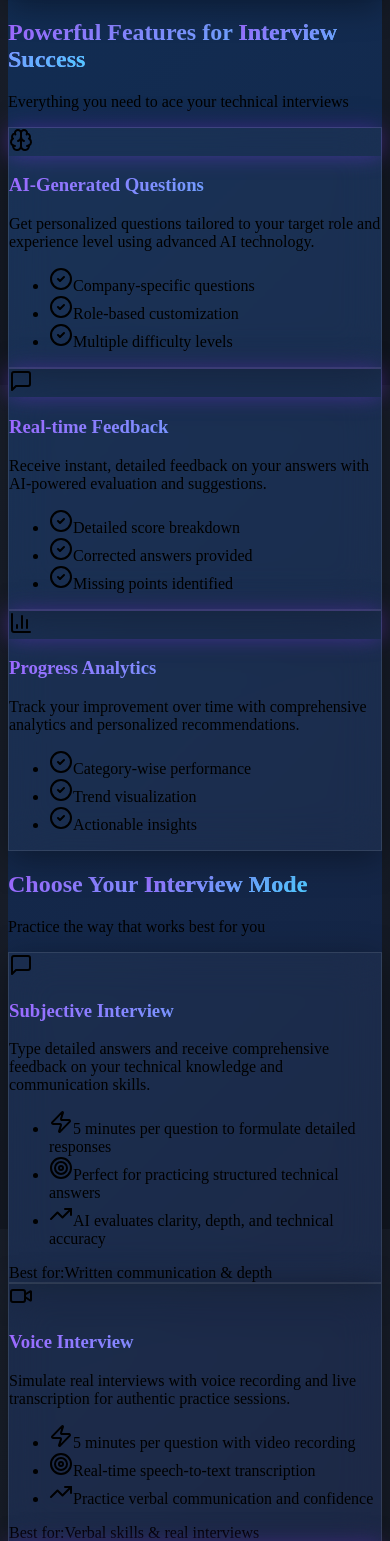
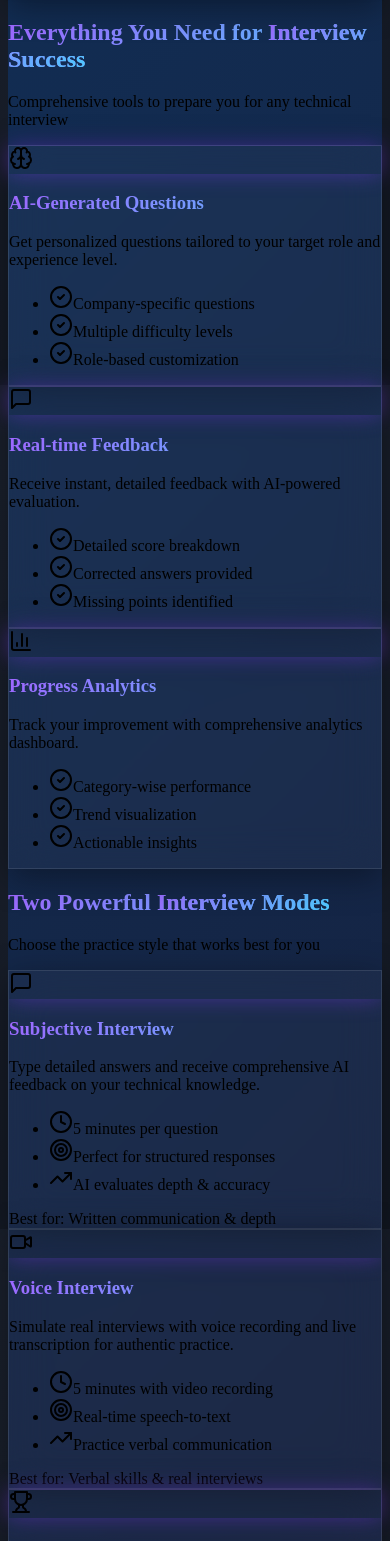
Before and after one commit to srinivas0721/InterviewBot, a React (Vite) app in the folder client/: page /interview/voice in a window 390 px wide. Shown: the part 459-2000 px from the top of the page. Built offline with nearby package versions, Linux system fonts and the light colour scheme; no server answers; a web font is replaced by a local one.

Commit message:
chnaged the UI2

```diff
--- a/client/src/pages/landing.tsx
+++ b/client/src/pages/landing.tsx
@@ -1,8 +1,8 @@
 import { useState } from "react";
 import { Button } from "@/components/ui/button";
 import { Card, CardContent } from "@/components/ui/card";
-import {AuthModal} from "@/components/auth-modal";
-import { Sparkles, Brain, TrendingUp, Award, Zap, Target, CheckCircle2, ArrowRight, Video, MessageSquare, BarChart3 } from "lucide-react";
+import { AuthModal } from "@/components/auth-modal";
+import { Sparkles, Brain, TrendingUp, Award, Zap, Target, CheckCircle2, ArrowRight, Video, MessageSquare, BarChart3, Clock, Trophy } from "lucide-react";
 
 export default function Landing() {
   const [showAuth, setShowAuth] = useState(false);
@@ -20,20 +20,11 @@ export default function Landing() {
 
   return (
     <div className="min-h-screen bg-animated">
-      {/* Hero Section */}
-      <div className="relative overflow-hidden">
-        {/* Animated Background Elements */}
-        <div className="absolute inset-0 overflow-hidden">
-          <div className="absolute -top-40 -right-40 w-80 h-80 bg-primary/20 rounded-full blur-3xl animate-pulse-slow"></div>
-          <div className="absolute -bottom-40 -left-40 w-80 h-80 bg-secondary/20 rounded-full blur-3xl animate-pulse-slow" style={{ animationDelay: '1s' }}></div>
-          <div className="absolute top-1/2 left-1/2 transform -translate-x-1/2 -translate-y-1/2 w-96 h-96 bg-accent/10 rounded-full blur-3xl animate-pulse-slow" style={{ animationDelay: '2s' }}></div>
-        </div>
-
       {/* Navigation */}
       <nav className="relative z-10 container mx-auto px-4 py-6">
         <div className="flex items-center justify-between">
           <div className="flex items-center space-x-2">
-              <div className="w-10 h-10 bg-gradient-to-br from-primary to-accent rounded-xl flex items-center justify-center">
+            <div className="w-10 h-10 bg-gradient-to-br from-primary to-accent rounded-xl flex items-center justify-center pulse-glow">
               <Brain className="w-6 h-6 text-white" />
             </div>
             <span className="text-2xl font-bold text-gradient">InterviewBot</span>
@@ -58,12 +49,12 @@ export default function Landing() {
         </div>
       </nav>
 
-        {/* Hero Content */}
-        <div className="relative z-10 container mx-auto px-4 py-20 md:py-32">
-          <div className="text-center max-w-4xl mx-auto">
-            <div className="inline-flex items-center space-x-2 px-4 py-2 bg-primary/10 rounded-full mb-8 border border-primary/20">
+      {/* Hero Section */}
+      <div className="relative z-10 container mx-auto px-4 py-16 md:py-24">
+        <div className="text-center max-w-5xl mx-auto">
+          <div className="inline-flex items-center space-x-2 px-4 py-2 bg-primary/10 rounded-full mb-6 border border-primary/20">
             <Sparkles className="w-4 h-4 text-primary" />
-              <span className="text-sm text-primary font-semibold">AI-Powered Interview Practice</span>
+            <span className="text-sm text-primary font-semibold">AI-Powered Interview Practice Platform</span>
           </div>
 
           <h1 className="text-5xl md:text-7xl font-bold mb-6 leading-tight">
@@ -72,15 +63,15 @@ export default function Landing() {
             <span className="text-gradient">Technical Interview</span>
           </h1>
 
-            <p className="text-xl md:text-2xl text-muted-foreground mb-12 max-w-2xl mx-auto">
+          <p className="text-xl md:text-2xl text-muted-foreground mb-10 max-w-3xl mx-auto">
             Practice with AI-generated questions, get instant feedback, and track your progress with our intelligent interview platform.
           </p>
 
-            <div className="flex flex-col sm:flex-row items-center justify-center space-y-4 sm:space-y-0 sm:space-x-4">
+          <div className="flex flex-col sm:flex-row items-center justify-center gap-4 mb-12">
             <Button
               size="lg"
               onClick={handleGetStarted}
-                className="btn-gradient px-8 py-6 text-lg w-full sm:w-auto"
+              className="btn-gradient px-10 py-6 text-lg w-full sm:w-auto shadow-2xl hover-lift"
             >
               Start Practicing Now
               <ArrowRight className="ml-2 w-5 h-5" />
@@ -88,7 +79,7 @@ export default function Landing() {
             <Button
               size="lg"
               variant="outline"
-                className="px-8 py-6 text-lg w-full sm:w-auto glass-card border-primary/20 hover:border-primary/40"
+              className="px-10 py-6 text-lg w-full sm:w-auto glass-card border-primary/30 hover:border-primary/50"
             >
               Watch Demo
               <Video className="ml-2 w-5 h-5" />
@@ -96,19 +87,18 @@ export default function Landing() {
           </div>
 
           {/* Stats */}
-            <div className="grid grid-cols-3 gap-8 mt-16 max-w-2xl mx-auto">
-              <div className="glass-card p-4 rounded-xl">
-                <div className="text-3xl font-bold text-gradient mb-1">10K+</div>
+          <div className="grid grid-cols-3 gap-6 max-w-3xl mx-auto">
+            <div className="glass-card p-6 rounded-xl hover-lift">
+              <div className="text-4xl font-bold text-gradient mb-2">10K+</div>
               <div className="text-sm text-muted-foreground">Interviews Completed</div>
             </div>
-              <div className="glass-card p-4 rounded-xl">
-                <div className="text-3xl font-bold text-gradient mb-1">95%</div>
+            <div className="glass-card p-6 rounded-xl hover-lift">
+              <div className="text-4xl font-bold text-gradient mb-2">95%</div>
               <div className="text-sm text-muted-foreground">Success Rate</div>
             </div>
-              <div className="glass-card p-4 rounded-xl">
-                <div className="text-3xl font-bold text-gradient mb-1">4.9★</div>
+            <div className="glass-card p-6 rounded-xl hover-lift">
+              <div className="text-4xl font-bold text-gradient mb-2">4.9★</div>
               <div className="text-sm text-muted-foreground">User Rating</div>
-              </div>
             </div>
           </div>
         </div>
@@ -116,39 +106,39 @@ export default function Landing() {
 
       {/* Features Section */}
       <div className="relative z-10 container mx-auto px-4 py-20">
-        <div className="text-center mb-16">
-          <h2 className="text-4xl font-bold mb-4">
-            Powerful Features for
+        <div className="text-center mb-12">
+          <h2 className="text-4xl md:text-5xl font-bold mb-4">
+            Everything You Need for
             <span className="text-gradient"> Interview Success</span>
           </h2>
           <p className="text-xl text-muted-foreground max-w-2xl mx-auto">
-            Everything you need to ace your technical interviews
+            Comprehensive tools to prepare you for any technical interview
           </p>
         </div>
 
-        <div className="grid md:grid-cols-3 gap-8">
+        <div className="grid md:grid-cols-3 gap-6 max-w-6xl mx-auto">
           {/* Feature 1 */}
           <Card className="glass-card hover-lift border-primary/20">
-            <CardContent className="p-8">
-              <div className="w-14 h-14 bg-gradient-to-br from-primary to-primary-glow rounded-2xl flex items-center justify-center mb-6 pulse-glow">
+            <CardContent className="p-6">
+              <div className="w-14 h-14 bg-gradient-to-br from-primary to-primary-glow rounded-2xl flex items-center justify-center mb-4 pulse-glow">
                 <Brain className="w-7 h-7 text-white" />
               </div>
-              <h3 className="text-2xl font-bold mb-4">AI-Generated Questions</h3>
-              <p className="text-muted-foreground mb-4">
-                Get personalized questions tailored to your target role and experience level using advanced AI technology.
+              <h3 className="text-xl font-bold mb-3">AI-Generated Questions</h3>
+              <p className="text-muted-foreground text-sm mb-4">
+                Get personalized questions tailored to your target role and experience level.
               </p>
               <ul className="space-y-2">
-                <li className="flex items-center text-sm text-muted-foreground">
-                  <CheckCircle2 className="w-4 h-4 text-primary mr-2" />
-                  Company-specific questions
+                <li className="flex items-center text-sm">
+                  <CheckCircle2 className="w-4 h-4 text-primary mr-2 flex-shrink-0" />
+                  <span>Company-specific questions</span>
                 </li>
-                <li className="flex items-center text-sm text-muted-foreground">
-                  <CheckCircle2 className="w-4 h-4 text-primary mr-2" />
-                  Role-based customization
+                <li className="flex items-center text-sm">
+                  <CheckCircle2 className="w-4 h-4 text-primary mr-2 flex-shrink-0" />
+                  <span>Multiple difficulty levels</span>
                 </li>
-                <li className="flex items-center text-sm text-muted-foreground">
-                  <CheckCircle2 className="w-4 h-4 text-primary mr-2" />
-                  Multiple difficulty levels
+                <li className="flex items-center text-sm">
+                  <CheckCircle2 className="w-4 h-4 text-primary mr-2 flex-shrink-0" />
+                  <span>Role-based customization</span>
                 </li>
               </ul>
             </CardContent>
@@ -156,26 +146,26 @@ export default function Landing() {
 
           {/* Feature 2 */}
           <Card className="glass-card hover-lift border-secondary/20">
-            <CardContent className="p-8">
-              <div className="w-14 h-14 bg-gradient-to-br from-secondary to-secondary-glow rounded-2xl flex items-center justify-center mb-6 pulse-glow">
+            <CardContent className="p-6">
+              <div className="w-14 h-14 bg-gradient-to-br from-secondary to-secondary-glow rounded-2xl flex items-center justify-center mb-4 pulse-glow">
                 <MessageSquare className="w-7 h-7 text-white" />
               </div>
-              <h3 className="text-2xl font-bold mb-4">Real-time Feedback</h3>
-              <p className="text-muted-foreground mb-4">
-                Receive instant, detailed feedback on your answers with AI-powered evaluation and suggestions.
+              <h3 className="text-xl font-bold mb-3">Real-time Feedback</h3>
+              <p className="text-muted-foreground text-sm mb-4">
+                Receive instant, detailed feedback with AI-powered evaluation.
               </p>
               <ul className="space-y-2">
-                <li className="flex items-center text-sm text-muted-foreground">
-                  <CheckCircle2 className="w-4 h-4 text-secondary mr-2" />
-                  Detailed score breakdown
+                <li className="flex items-center text-sm">
+                  <CheckCircle2 className="w-4 h-4 text-secondary mr-2 flex-shrink-0" />
+                  <span>Detailed score breakdown</span>
                 </li>
-                <li className="flex items-center text-sm text-muted-foreground">
-                  <CheckCircle2 className="w-4 h-4 text-secondary mr-2" />
-                  Corrected answers provided
+                <li className="flex items-center text-sm">
+                  <CheckCircle2 className="w-4 h-4 text-secondary mr-2 flex-shrink-0" />
+                  <span>Corrected answers provided</span>
                 </li>
-                <li className="flex items-center text-sm text-muted-foreground">
-                  <CheckCircle2 className="w-4 h-4 text-secondary mr-2" />
-                  Missing points identified
+                <li className="flex items-center text-sm">
+                  <CheckCircle2 className="w-4 h-4 text-secondary mr-2 flex-shrink-0" />
+                  <span>Missing points identified</span>
                 </li>
               </ul>
             </CardContent>
@@ -183,26 +173,26 @@ export default function Landing() {
 
           {/* Feature 3 */}
           <Card className="glass-card hover-lift border-accent/20">
-            <CardContent className="p-8">
-              <div className="w-14 h-14 bg-gradient-to-br from-accent to-accent-glow rounded-2xl flex items-center justify-center mb-6 pulse-glow">
+            <CardContent className="p-6">
+              <div className="w-14 h-14 bg-gradient-to-br from-accent to-accent-glow rounded-2xl flex items-center justify-center mb-4 pulse-glow">
                 <BarChart3 className="w-7 h-7 text-white" />
               </div>
-              <h3 className="text-2xl font-bold mb-4">Progress Analytics</h3>
-              <p className="text-muted-foreground mb-4">
-                Track your improvement over time with comprehensive analytics and personalized recommendations.
+              <h3 className="text-xl font-bold mb-3">Progress Analytics</h3>
+              <p className="text-muted-foreground text-sm mb-4">
+                Track your improvement with comprehensive analytics dashboard.
               </p>
               <ul className="space-y-2">
-                <li className="flex items-center text-sm text-muted-foreground">
-                  <CheckCircle2 className="w-4 h-4 text-accent mr-2" />
-                  Category-wise performance
+                <li className="flex items-center text-sm">
+                  <CheckCircle2 className="w-4 h-4 text-accent mr-2 flex-shrink-0" />
+                  <span>Category-wise performance</span>
                 </li>
-                <li className="flex items-center text-sm text-muted-foreground">
-                  <CheckCircle2 className="w-4 h-4 text-accent mr-2" />
-                  Trend visualization
+                <li className="flex items-center text-sm">
+                  <CheckCircle2 className="w-4 h-4 text-accent mr-2 flex-shrink-0" />
+                  <span>Trend visualization</span>
                 </li>
-                <li className="flex items-center text-sm text-muted-foreground">
-                  <CheckCircle2 className="w-4 h-4 text-accent mr-2" />
-                  Actionable insights
+                <li className="flex items-center text-sm">
+                  <CheckCircle2 className="w-4 h-4 text-accent mr-2 flex-shrink-0" />
+                  <span>Actionable insights</span>
                 </li>
               </ul>
             </CardContent>
@@ -212,82 +202,80 @@ export default function Landing() {
 
       {/* Interview Modes Section */}
       <div className="relative z-10 container mx-auto px-4 py-20">
-        <div className="text-center mb-16">
-          <h2 className="text-4xl font-bold mb-4">
-            Choose Your
-            <span className="text-gradient"> Interview Mode</span>
+        <div className="text-center mb-12">
+          <h2 className="text-4xl md:text-5xl font-bold mb-4">
+            Two Powerful
+            <span className="text-gradient"> Interview Modes</span>
           </h2>
           <p className="text-xl text-muted-foreground max-w-2xl mx-auto">
-            Practice the way that works best for you
+            Choose the practice style that works best for you
           </p>
         </div>
 
-        <div className="grid md:grid-cols-2 gap-8 max-w-5xl mx-auto">
+        <div className="grid md:grid-cols-2 gap-6 max-w-5xl mx-auto">
           {/* Subjective Mode */}
-          <Card className="glass-card mode-card hover-lift border-primary/20 overflow-hidden">
+          <Card className="glass-card mode-card hover-lift border-primary/30">
             <CardContent className="p-8">
-              <div className="flex items-center mb-6">
-                <div className="w-12 h-12 bg-gradient-to-br from-primary to-primary-glow rounded-xl flex items-center justify-center mr-4">
+              <div className="flex items-center mb-4">
+                <div className="w-12 h-12 bg-gradient-to-br from-primary to-primary-glow rounded-xl flex items-center justify-center mr-4 pulse-glow">
                   <MessageSquare className="w-6 h-6 text-white" />
                 </div>
                 <h3 className="text-2xl font-bold">Subjective Interview</h3>
               </div>
               <p className="text-muted-foreground mb-6">
-                Type detailed answers and receive comprehensive feedback on your technical knowledge and communication skills.
+                Type detailed answers and receive comprehensive AI feedback on your technical knowledge.
               </p>
               <ul className="space-y-3 mb-6">
                 <li className="flex items-start">
-                  <Zap className="w-5 h-5 text-primary mr-3 mt-0.5 flex-shrink-0" />
-                  <span className="text-sm">5 minutes per question to formulate detailed responses</span>
+                  <Clock className="w-5 h-5 text-primary mr-3 mt-0.5 flex-shrink-0" />
+                  <span className="text-sm">5 minutes per question</span>
                 </li>
                 <li className="flex items-start">
                   <Target className="w-5 h-5 text-primary mr-3 mt-0.5 flex-shrink-0" />
-                  <span className="text-sm">Perfect for practicing structured technical answers</span>
+                  <span className="text-sm">Perfect for structured responses</span>
                 </li>
                 <li className="flex items-start">
                   <TrendingUp className="w-5 h-5 text-primary mr-3 mt-0.5 flex-shrink-0" />
-                  <span className="text-sm">AI evaluates clarity, depth, and technical accuracy</span>
+                  <span className="text-sm">AI evaluates depth & accuracy</span>
                 </li>
               </ul>
               <div className="pt-4 border-t border-border">
-                <div className="flex items-center justify-between text-sm">
-                  <span className="text-muted-foreground">Best for:</span>
-                  <span className="text-foreground font-semibold">Written communication & depth</span>
+                <div className="text-sm text-muted-foreground">
+                  <span className="font-semibold text-foreground">Best for:</span> Written communication & depth
                 </div>
               </div>
             </CardContent>
           </Card>
 
           {/* Voice Mode */}
-          <Card className="glass-card mode-card hover-lift border-secondary/20 overflow-hidden">
+          <Card className="glass-card mode-card hover-lift border-secondary/30">
             <CardContent className="p-8">
-              <div className="flex items-center mb-6">
-                <div className="w-12 h-12 bg-gradient-to-br from-secondary to-secondary-glow rounded-xl flex items-center justify-center mr-4">
+              <div className="flex items-center mb-4">
+                <div className="w-12 h-12 bg-gradient-to-br from-secondary to-secondary-glow rounded-xl flex items-center justify-center mr-4 pulse-glow">
                   <Video className="w-6 h-6 text-white" />
                 </div>
                 <h3 className="text-2xl font-bold">Voice Interview</h3>
               </div>
               <p className="text-muted-foreground mb-6">
-                Simulate real interviews with voice recording and live transcription for authentic practice sessions.
+                Simulate real interviews with voice recording and live transcription for authentic practice.
               </p>
               <ul className="space-y-3 mb-6">
                 <li className="flex items-start">
-                  <Zap className="w-5 h-5 text-secondary mr-3 mt-0.5 flex-shrink-0" />
-                  <span className="text-sm">5 minutes per question with video recording</span>
+                  <Clock className="w-5 h-5 text-secondary mr-3 mt-0.5 flex-shrink-0" />
+                  <span className="text-sm">5 minutes with video recording</span>
                 </li>
                 <li className="flex items-start">
                   <Target className="w-5 h-5 text-secondary mr-3 mt-0.5 flex-shrink-0" />
-                  <span className="text-sm">Real-time speech-to-text transcription</span>
+                  <span className="text-sm">Real-time speech-to-text</span>
                 </li>
                 <li className="flex items-start">
                   <TrendingUp className="w-5 h-5 text-secondary mr-3 mt-0.5 flex-shrink-0" />
-                  <span className="text-sm">Practice verbal communication and confidence</span>
+                  <span className="text-sm">Practice verbal communication</span>
                 </li>
               </ul>
               <div className="pt-4 border-t border-border">
-                <div className="flex items-center justify-between text-sm">
-                  <span className="text-muted-foreground">Best for:</span>
-                  <span className="text-foreground font-semibold">Verbal skills & real interviews</span>
+                <div className="text-sm text-muted-foreground">
+                  <span className="font-semibold text-foreground">Best for:</span> Verbal skills & real interviews
                 </div>
               </div>
             </CardContent>
@@ -297,27 +285,27 @@ export default function Landing() {
 
       {/* CTA Section */}
       <div className="relative z-10 container mx-auto px-4 py-20">
-        <Card className="glass-card border-primary/20 overflow-hidden">
+        <Card className="glass-card border-primary/30 overflow-hidden">
           <CardContent className="p-12 text-center">
             <div className="max-w-3xl mx-auto">
               <div className="w-16 h-16 bg-gradient-to-br from-primary to-accent rounded-2xl flex items-center justify-center mx-auto mb-6 pulse-glow">
-                <Award className="w-8 h-8 text-white" />
+                <Trophy className="w-8 h-8 text-white" />
               </div>
-              <h2 className="text-4xl font-bold mb-6">
+              <h2 className="text-4xl md:text-5xl font-bold mb-6">
                 Ready to Ace Your Interview?
               </h2>
               <p className="text-xl text-muted-foreground mb-8">
-                Join thousands of successful candidates who have improved their interview skills with InterviewBot.
+                Join thousands of successful candidates who improved their skills with InterviewBot.
               </p>
               <Button
                 size="lg"
                 onClick={handleGetStarted}
-                className="btn-gradient px-12 py-6 text-lg"
+                className="btn-gradient px-12 py-6 text-lg shadow-2xl hover-lift"
               >
                 Start Your Free Practice
                 <ArrowRight className="ml-2 w-5 h-5" />
               </Button>
-              <p className="text-sm text-muted-foreground mt-4">
+              <p className="text-sm text-muted-foreground mt-6">
                 No credit card required • Instant access • AI-powered feedback
               </p>
             </div>
@@ -326,7 +314,7 @@ export default function Landing() {
       </div>
 
       {/* Footer */}
-      <footer className="relative z-10 border-t border-border/50 py-8">
+      <footer className="relative z-10 border-t border-border/50 py-8 mt-12">
         <div className="container mx-auto px-4">
           <div className="flex flex-col md:flex-row items-center justify-between">
             <div className="flex items-center space-x-2 mb-4 md:mb-0">
```
Also changed, not shown: client/src/components/audio-recorder.tsx (+42 -11 lines), client/src/index.css (+16 -0 lines). Lines whose indentation alone changed are shown as unchanged.
